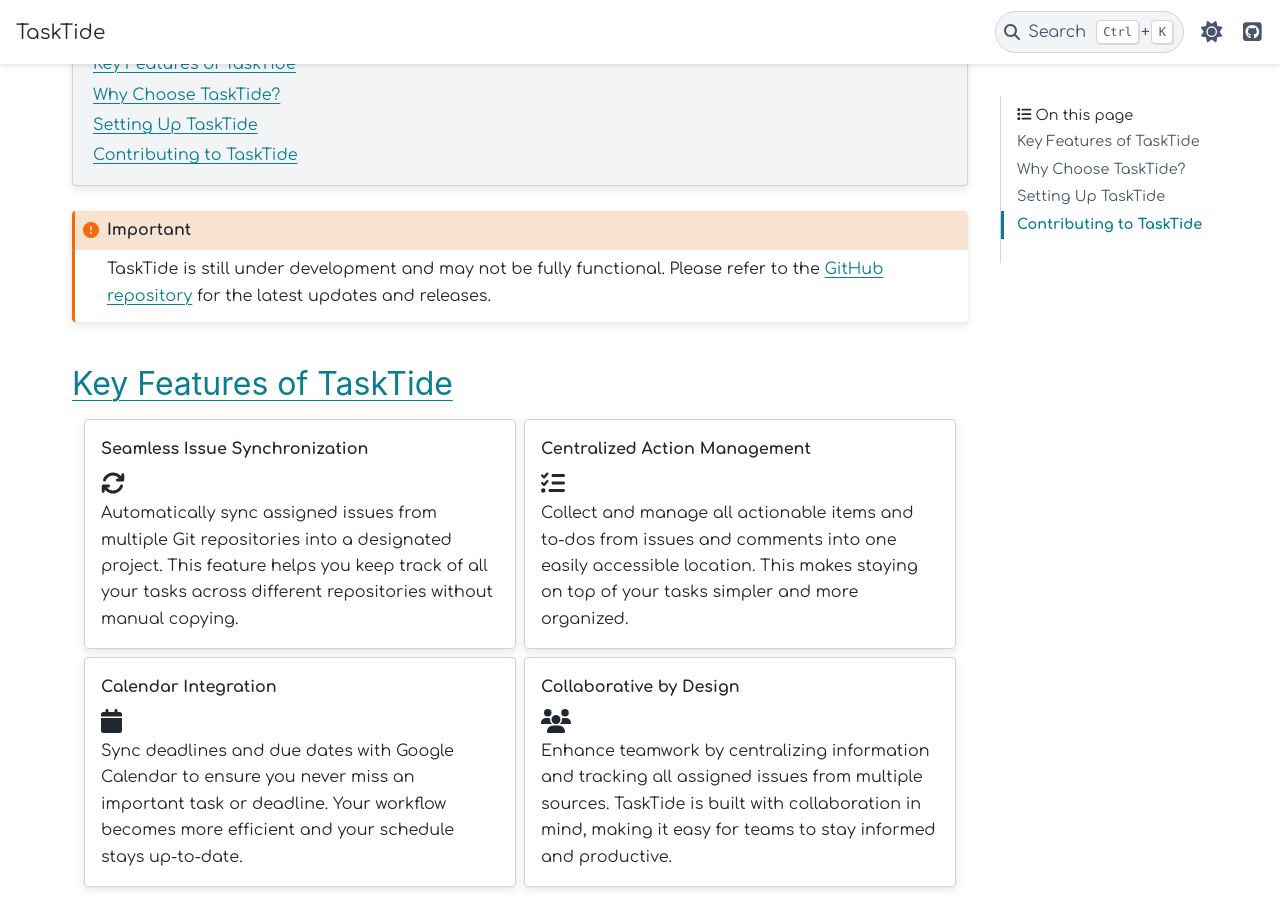
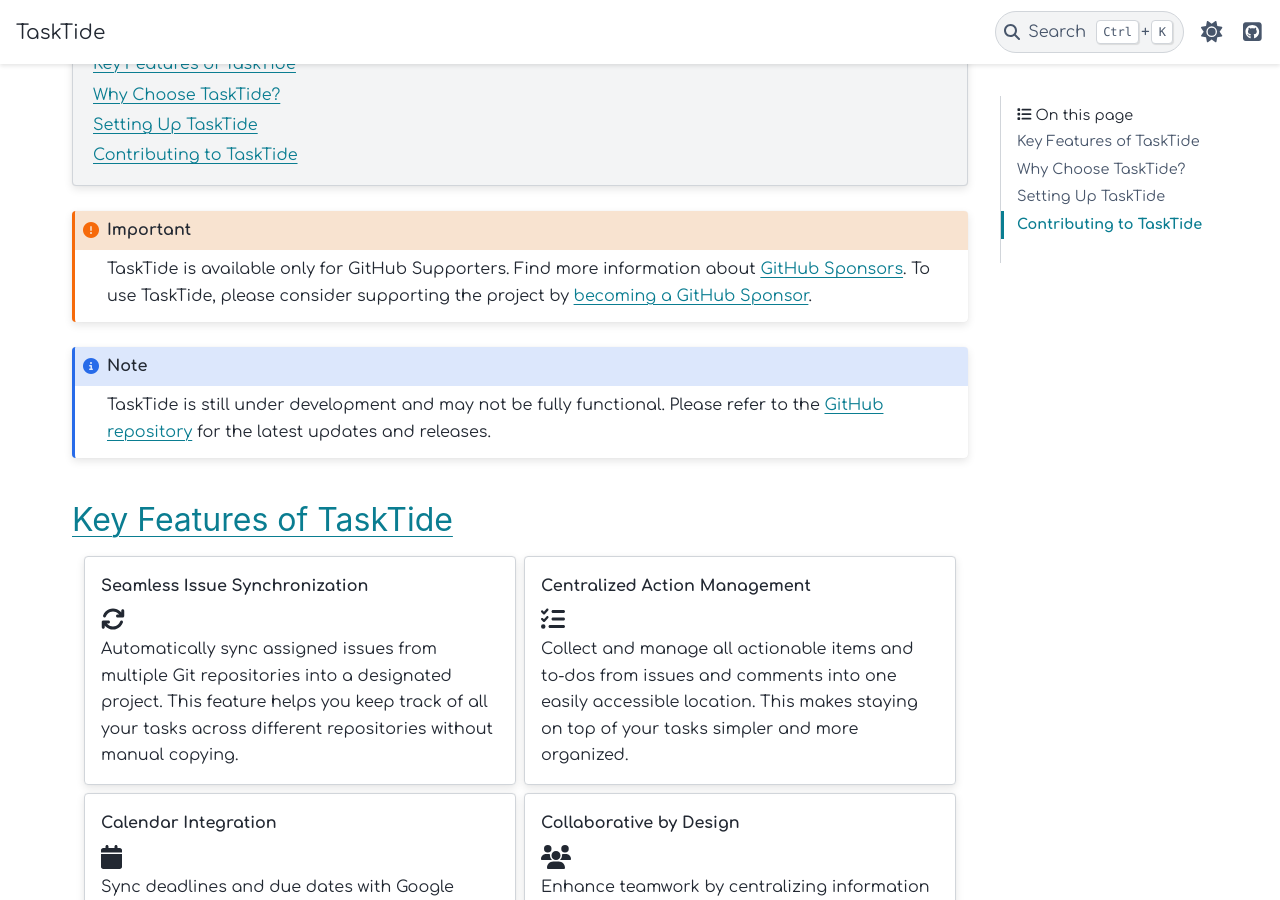
Before and after one commit to mug-n-ai/TaskTide-documentation, a Sphinx documentation site: the page built from docs/index.rst, in a window 1280 px wide and 900 px high, scrolled down 394 px. Built offline with Sphinx 7.4.7 and the PyData theme 0.15.4, drawn with Linux system fonts in a browser that asks for light colours.

Commit message:
added links to sponsor

```diff
--- a/docs/index.rst
+++ b/docs/index.rst
@@ -25,6 +25,11 @@
    :depth: 1
 
 .. important::
+
+   TaskTide is available only for GitHub Supporters. Find more information about `GitHub Sponsors <https://docs.github.com/en/sponsors>`_.
+   To use TaskTide, please consider supporting the project by `becoming a GitHub Sponsor <https://github.com/sponsors/LorenzoMugnai>`_.
+
+.. note::
 
    TaskTide is still under development and may not be fully functional. Please refer to the `GitHub repository <https://github.com/mug-n-ai/TaskTide>`_ for the latest updates and releases.
 
```
Also changed, not shown: README.md (+1 -1 lines).
